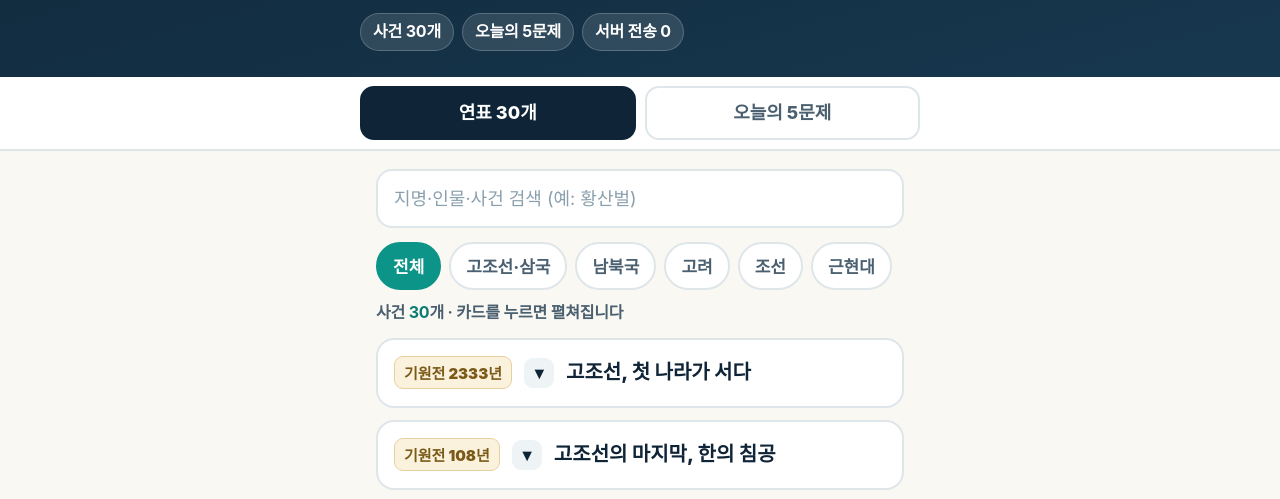
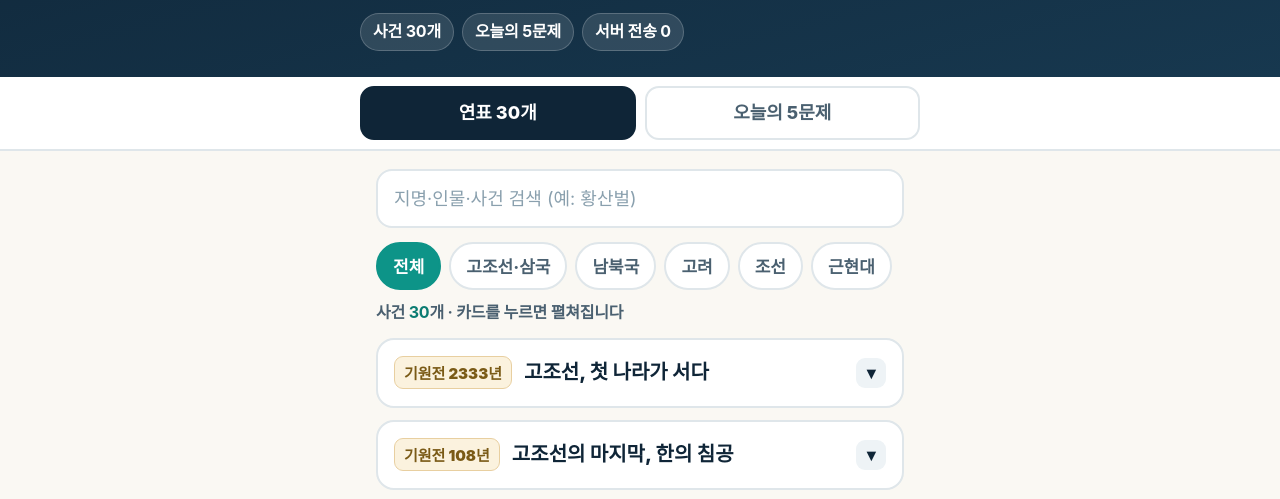
Before and after one commit to aimami5691/tools, a plain HTML site: page korea-history.html in a window 1280 px wide. Shown: the part 238-737 px from the top of the page. Drawn offline with Linux system fonts and the light colour scheme.

Commit message:
fix(history): 카드 화살표 위치를 제목 오른쪽 끝으로 정리

```diff
--- a/korea-history.html
+++ b/korea-history.html
@@ -84,8 +84,8 @@
     order:1;flex:0 0 auto;font-size:15px;font-weight:900;color:#7A5A16;background:var(--gold-l);
     border:1px solid var(--gold-line);border-radius:9px;padding:5px 9px;white-space:nowrap;letter-spacing:0;
   }
-  .card .t{order:3;flex:1 1 240px;min-width:0;font-size:20px;font-weight:800;color:var(--navy);line-height:1.36;}
-  .card .chev{order:2;margin-left:auto;flex:0 0 auto;width:30px;height:30px;border-radius:9px;background:#EEF3F6;color:var(--navy);
+  .card .t{order:2;flex:1 1 240px;min-width:0;font-size:20px;font-weight:800;color:var(--navy);line-height:1.36;}
+  .card .chev{order:3;flex:0 0 auto;width:30px;height:30px;border-radius:9px;background:#EEF3F6;color:var(--navy);
     display:flex;align-items:center;justify-content:center;font-size:17px;font-weight:900;transition:transform .18s;}
   .card.open .chev{transform:rotate(180deg);background:var(--teal);color:#fff;}
 
```
